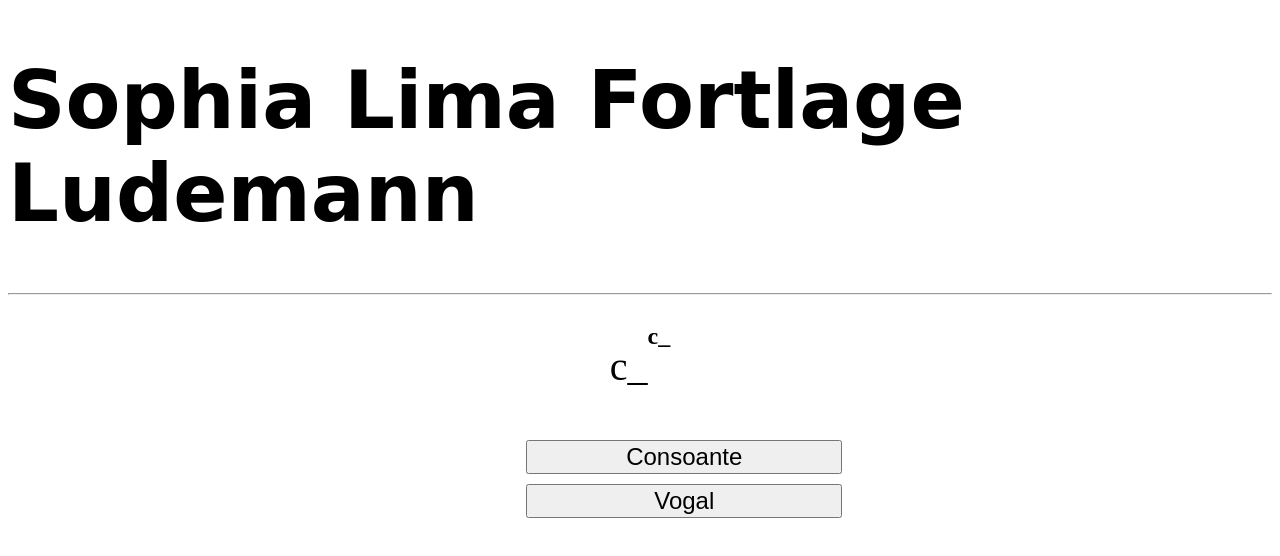
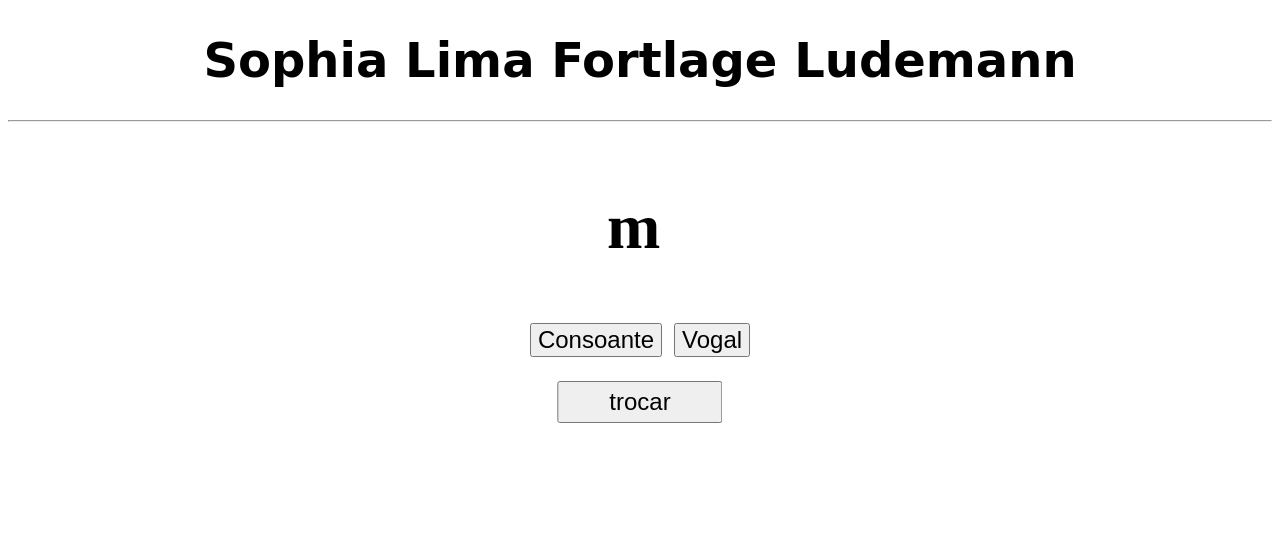
Before and after one commit to CaiqueLudemann/sophia, a plain HTML site: page index.html in a window 1280 px wide. Both pictures are taken after a click on the button "Consoante". Drawn offline with Linux system fonts and the light colour scheme.

Commit message:
remove redundancy, add random colors to vowel and uppercase button.

```diff
--- a/index.html
+++ b/index.html
@@ -15,15 +15,20 @@
     <hr>
 
     <main>
-        <p id="consonant">_</p>
-        <p id="vowel">_</p>
-        <h2 id="word"></h2>
+        <!-- <p id="consonant">_</p>
+        <p id="vowel">_</p> -->
+        <h2 id="consonant"></h2>
+        <h2 id="vowel"></h2>
 
     </main>
     <!-- <input type="text"> -->
 
-    <button id="button-1">Consoante</button>
-    <button id="button-2">Vogal</button>
+    <div class="container">
+        <button id="button-1">Consoante</button>
+        <button id="button-2">Vogal</button>
+
+    </div>
+    <button id="transformCase">trocar</button>
 
 
 <script src="./main.js"></script>
--- a/main.js
+++ b/main.js
@@ -1,46 +1,38 @@
-let consonantsArray= ['b','c','d','f','g','h','j','k','l','m','n','p','q','r','s','t','v','w','x','y','z'];
-let vowelsArray=['a','e','i','o','u'];
-
+let word1 = document.getElementById('consonant');
+let word2 = document.getElementById('vowel');
+let consonantButton = document.getElementById("button-1");
+let vowelButton = document.getElementById("button-2");
+let switchCaseButton = document.getElementById("transformCase");
+function randomNumber(){
+    return Math.floor(Math.random()*256);
+};
+function randomColor(){
+    return 'rgb(' + randomNumber() + ',' + randomNumber() + ',' + randomNumber() + ')';
+};
 
 
 function randomConsonant(){
-    let randInt = Math.floor(Math.random()*consonantsArray.length);
-    return consonantsArray[randInt]
+    let consonantsArray = ['b', 'c', 'd', 'f', 'g', 'h', 'j', 'k', 'l', 'm', 'n', 'p', 'q', 'r', 's', 't', 'v', 'w', 'x', 'y', 'z'];
+    let randomIndexNumber = Math.floor(Math.random()*consonantsArray.length);
+    let consonant = consonantsArray[randomIndexNumber];
+    word1.innerHTML= consonant;
+    return word1.innerHTML;
 }
 
 function randomVowel(){
-    let randInt = Math.floor(Math.random() * vowelsArray.length);
-    return vowelsArray[randInt]
+    let vowelsArray = ['a', 'e', 'i', 'o', 'u'];
+    let randomIndexNumber = Math.floor(Math.random() * vowelsArray.length);
+    let vowel = vowelsArray[randomIndexNumber];
+    word2.innerHTML = vowel;
+    word2.style.color = randomColor();
+    return word2.innerHTML;
 }
 
-
-let consonant = document.getElementById("consonant");
-let vowel = document.getElementById("vowel");
-let consonantButton = document.getElementById("button-1");
-let vowelButton = document.getElementById("button-2");
-let word = document.getElementById('word');
-
-
-function randomNumber(){
-    return Math.floor(Math.random()*256);
+function switchCase(randomConsonant, randomVowel){
+    word1.innerHTML = word1.innerHTML.toUpperCase();
+    word2.innerHTML = word2.innerHTML.toUpperCase();
 }
 
-function joinLetters() {
-    word.innerHTML = consonant.innerHTML + vowel.innerHTML;
-}
-
-function changeConsonant() {
-    consonant.innerHTML = randomConsonant();
-    joinLetters();
-};
-
-function changeVowel() {
-    vowel.innerHTML = randomVowel()
-    vowel.style.color = 'rgb('+randomNumber()+','+randomNumber()+','+randomNumber()+')';
-    joinLetters();
-};
-
-
-
-consonantButton.onclick = changeConsonant;
-vowelButton.onclick = changeVowel;
+consonantButton.onclick = randomConsonant;
+vowelButton.onclick = randomVowel;
+switchCaseButton.onclick = switchCase
--- a/style.css
+++ b/style.css
@@ -5,7 +5,7 @@ header h1{
     justify-content: center;
 
     font-family: cursive;
-    font-size: 80px;
+    font-size: 3em;
 }
 
 main{
@@ -14,28 +14,29 @@ main{
 }
 
 main #consonant, main #vowel{
-    font-size: 40px;
+    font-size: 4em;
+    padding: 0.1em;
 }
 
-h2 #word{
-    font-size: 40px;
-    position: relative;
-    left:50%;
+
+.container{
+    display: flex;
+    justify-content: center;
 }
 
-/* input{
-    font-size: 40px;
-    vertical-align: top;
-    position: relative;
-    left: 50%;
+#button-1, #button-2{
+    font-size: 1.5em;
+}
+
+#button-2{
+    margin-left: 0.5em;
+}
+
+#transformCase{
+    margin-left: 50%;
     transform: translate(-50%);
-} */
-
-#button-1, #button-2{
-    display: inline-block;
-    font-size: 24px;
-    margin-top: 10px;
-    width: 25%;
-    margin-left: 41%;
+    margin-top: 1em;
+    font-size: 1.5em;
+    padding: 5px 50px;
 
 }
```
